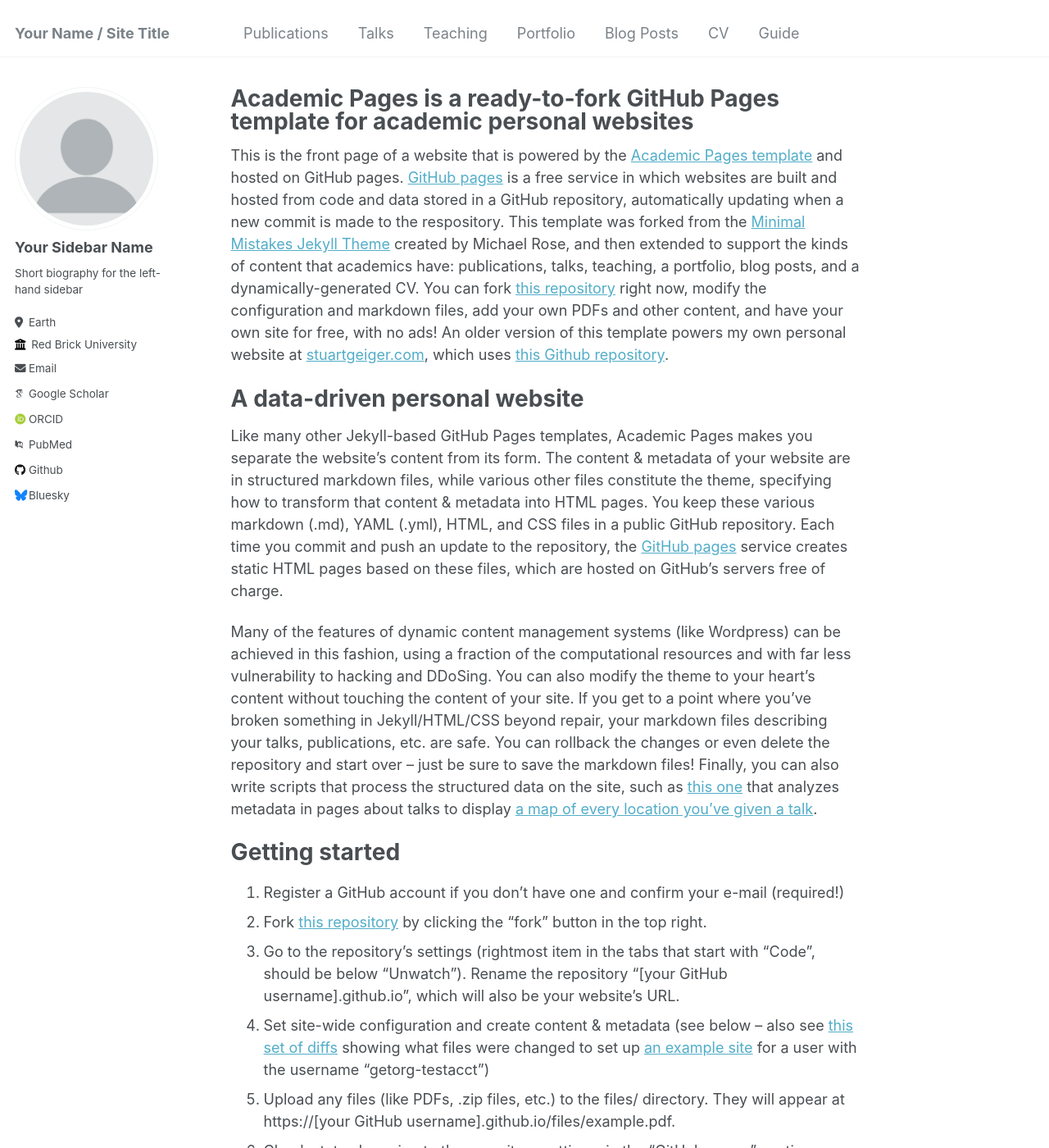
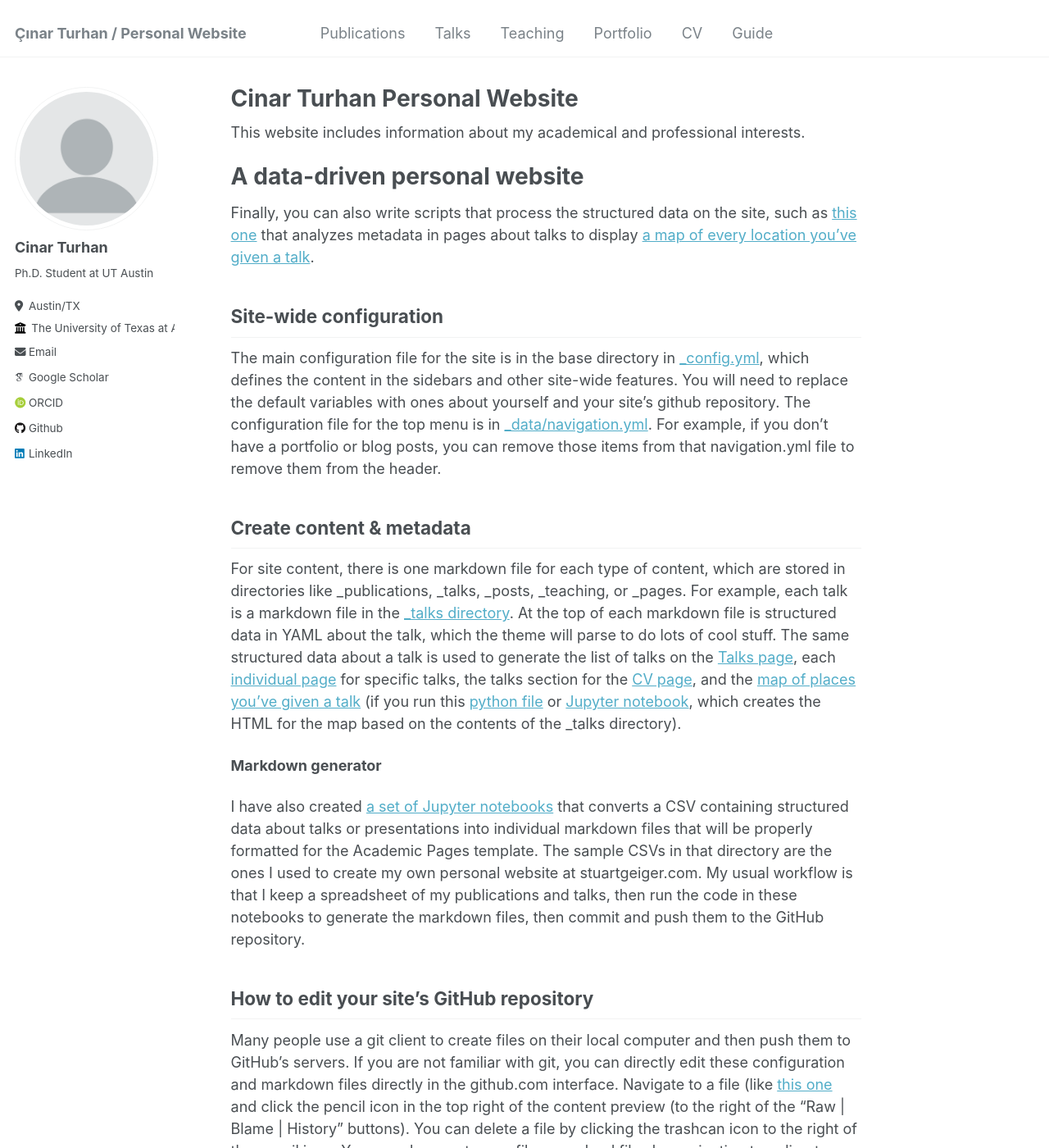
Before and after one commit to cinarturhan/cinarturhan.github.io, a Jekyll site: the page built from _pages/about.md, in a window 1280 px wide and 1400 px high. Shown: the whole window at 82% size. Built offline with Jekyll 4.4.1, drawn with Linux system fonts in a browser that asks for light colours; some web fonts are replaced; some of the changed text lies outside the part shown.

Commit message:
modified main page info

```diff
--- a/_config.yml
+++ b/_config.yml
@@ -8,13 +8,13 @@
 
 # Basic Site Settings
 locale                   : "en-US"
-title                    : "Your Name / Site Title"
+title                    : "Çınar Turhan / Personal Website"
 title_separator          : "-"
-name                     : &name "Your Name"
-description              : &description "personal description"
-url                      : https://academicpages.github.io # the base hostname & protocol for your site e.g. "https://mmistakes.github.io"
+name                     : &name "Çınar Turhan"
+description              : &description "This is my personal website."
+url                      : https://cinarturhan.github.io # the base hostname & protocol for your site e.g. "https://mmistakes.github.io"
 baseurl                  : "" # the subpath of your site, e.g. "/blog"
-repository               : "academicpages/academicpages.github.io"
+repository               : "cinarturhan/cinarturhan.github.io"
 
 # Site Author - The following control what appear as part of the author content on the side bar.
 #               If a field is blank the icon and link will not appear, otherwise it will be shown.
@@ -22,33 +22,32 @@ repository               : "academicpages/academicpages.github.io"
 author:
   # Biographic information
   avatar           : "profile.png"
-  name             : "Your Sidebar Name"
-  pronouns         : # example: "she/her"
-  bio              : "Short biography for the left-hand sidebar"
-  location         : "Earth"
-  employer         : "Red Brick University"
+  name             : "Cinar Turhan"
+  bio              : "Ph.D. Student at UT Austin"
+  location         : "Austin/TX"
+  employer         : "The University of Texas at Austin"
   uri              : # URL
-  email            : "none@example.org"
+  email            : "cinarturhan@utexas.edu"
 
   # Academic websites
   arxiv            : # URL - Update with the correct link to your profile
-  googlescholar    : "https://scholar.google.com/citations?user=PS_CX0AAAAAJ"
+  googlescholar    : "https://scholar.google.com/citations?hl=en&user=wVyScrYAAAAJ"
   impactstory      : # URL
-  orcid            : "http://orcid.org/yourorcidurl"
+  orcid            : "https://orcid.org/0000-0003-2533-7016"
   semantic         : # URL
-  pubmed           : "https://www.ncbi.nlm.nih.gov/pubmed/?term=john+snow"
+  pubmed           : #
   researchgate     : # URL
 
   # Repositories and software development
   bitbucket        : # Username - Update with your username on the site
   codepen          : # Username
   dribbble         : # Username
-  github           : "academicpages"
+  github           : "cinarturhan"
   kaggle           : # Username
   stackoverflow    : # User number or user number and name (i.e., use "1" or "1/jeff-atwood")
 
   # Social media
-  bluesky          : "bsky.app" # Replace this with you Bluesky username
+  bluesky          : # Username
   facebook         : # Username
   flickr           : # Username
   foursquare       : # Username
@@ -57,7 +56,7 @@ author:
   keybase          : # Username
   instagram        : # Username
   lastfm           : # Username
-  linkedin         : # Username
+  linkedin         : "cinarturhan"
   mastodon         : # URL
   medium           : # URL
   pinterest        : # Username
--- a/_data/navigation.yml
+++ b/_data/navigation.yml
@@ -12,9 +12,6 @@ main:
   - title: "Portfolio"
     url: /portfolio/
 
-  - title: "Blog Posts"
-    url: /year-archive/
-
   - title: "CV"
     url: /cv/
 
--- a/_pages/about.md
+++ b/_pages/about.md
@@ -1,28 +1,18 @@
 ---
 permalink: /
-title: "Academic Pages is a ready-to-fork GitHub Pages template for academic personal websites"
+title: "Cinar Turhan Personal Website"
 author_profile: true
 redirect_from:
   - /about/
   - /about.html
 ---
 
-This is the front page of a website that is powered by the [Academic Pages template](https://github.com/academicpages/academicpages.github.io) and hosted on GitHub pages. [GitHub pages](https://pages.github.com) is a free service in which websites are built and hosted from code and data stored in a GitHub repository, automatically updating when a new commit is made to the respository. This template was forked from the [Minimal Mistakes Jekyll Theme](https://mmistakes.github.io/minimal-mistakes/) created by Michael Rose, and then extended to support the kinds of content that academics have: publications, talks, teaching, a portfolio, blog posts, and a dynamically-generated CV. You can fork [this repository](https://github.com/academicpages/academicpages.github.io) right now, modify the configuration and markdown files, add your own PDFs and other content, and have your own site for free, with no ads! An older version of this template powers my own personal website at [stuartgeiger.com](http://stuartgeiger.com), which uses [this Github repository](https://github.com/staeiou/staeiou.github.io).
+This website includes information about my academical and professional interests.
 
 A data-driven personal website
 ======
-Like many other Jekyll-based GitHub Pages templates, Academic Pages makes you separate the website's content from its form. The content & metadata of your website are in structured markdown files, while various other files constitute the theme, specifying how to transform that content & metadata into HTML pages. You keep these various markdown (.md), YAML (.yml), HTML, and CSS files in a public GitHub repository. Each time you commit and push an update to the repository, the [GitHub pages](https://pages.github.com/) service creates static HTML pages based on these files, which are hosted on GitHub's servers free of charge.
+Finally, you can also write scripts that process the structured data on the site, such as [this one](https://github.com/academicpages/academicpages.github.io/blob/master/talkmap.ipynb) that analyzes metadata in pages about talks to display [a map of every location you've given a talk](https://academicpages.github.io/talkmap.html).
 
-Many of the features of dynamic content management systems (like Wordpress) can be achieved in this fashion, using a fraction of the computational resources and with far less vulnerability to hacking and DDoSing. You can also modify the theme to your heart's content without touching the content of your site. If you get to a point where you've broken something in Jekyll/HTML/CSS beyond repair, your markdown files describing your talks, publications, etc. are safe. You can rollback the changes or even delete the repository and start over -- just be sure to save the markdown files! Finally, you can also write scripts that process the structured data on the site, such as [this one](https://github.com/academicpages/academicpages.github.io/blob/master/talkmap.ipynb) that analyzes metadata in pages about talks to display [a map of every location you've given a talk](https://academicpages.github.io/talkmap.html).
-
-Getting started
-======
-1. Register a GitHub account if you don't have one and confirm your e-mail (required!)
-1. Fork [this repository](https://github.com/academicpages/academicpages.github.io) by clicking the "fork" button in the top right.
-1. Go to the repository's settings (rightmost item in the tabs that start with "Code", should be below "Unwatch"). Rename the repository "[your GitHub username].github.io", which will also be your website's URL.
-1. Set site-wide configuration and create content & metadata (see below -- also see [this set of diffs](http://archive.is/3TPas) showing what files were changed to set up [an example site](https://getorg-testacct.github.io) for a user with the username "getorg-testacct")
-1. Upload any files (like PDFs, .zip files, etc.) to the files/ directory. They will appear at https://[your GitHub username].github.io/files/example.pdf.
-1. Check status by going to the repository settings, in the "GitHub pages" section
 
 Site-wide configuration
 ------
```
